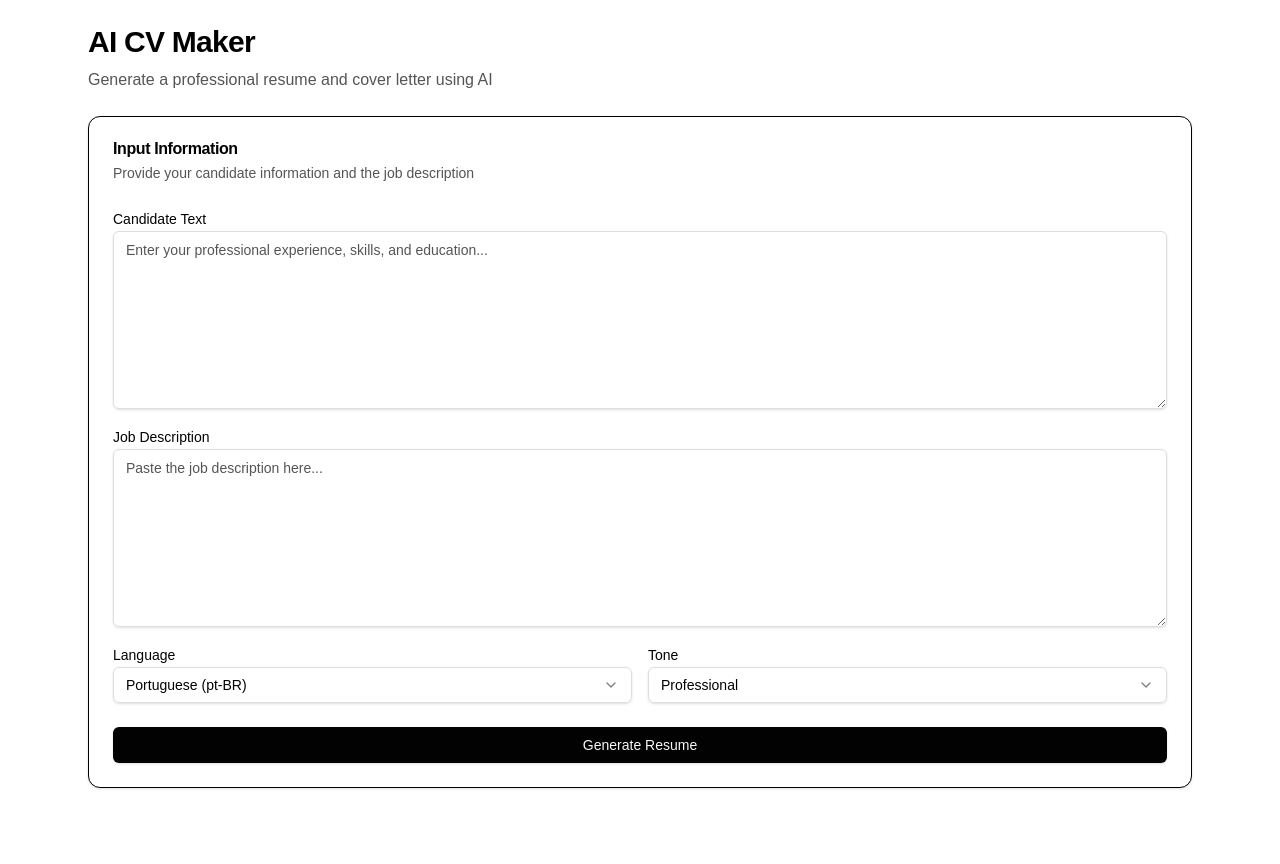
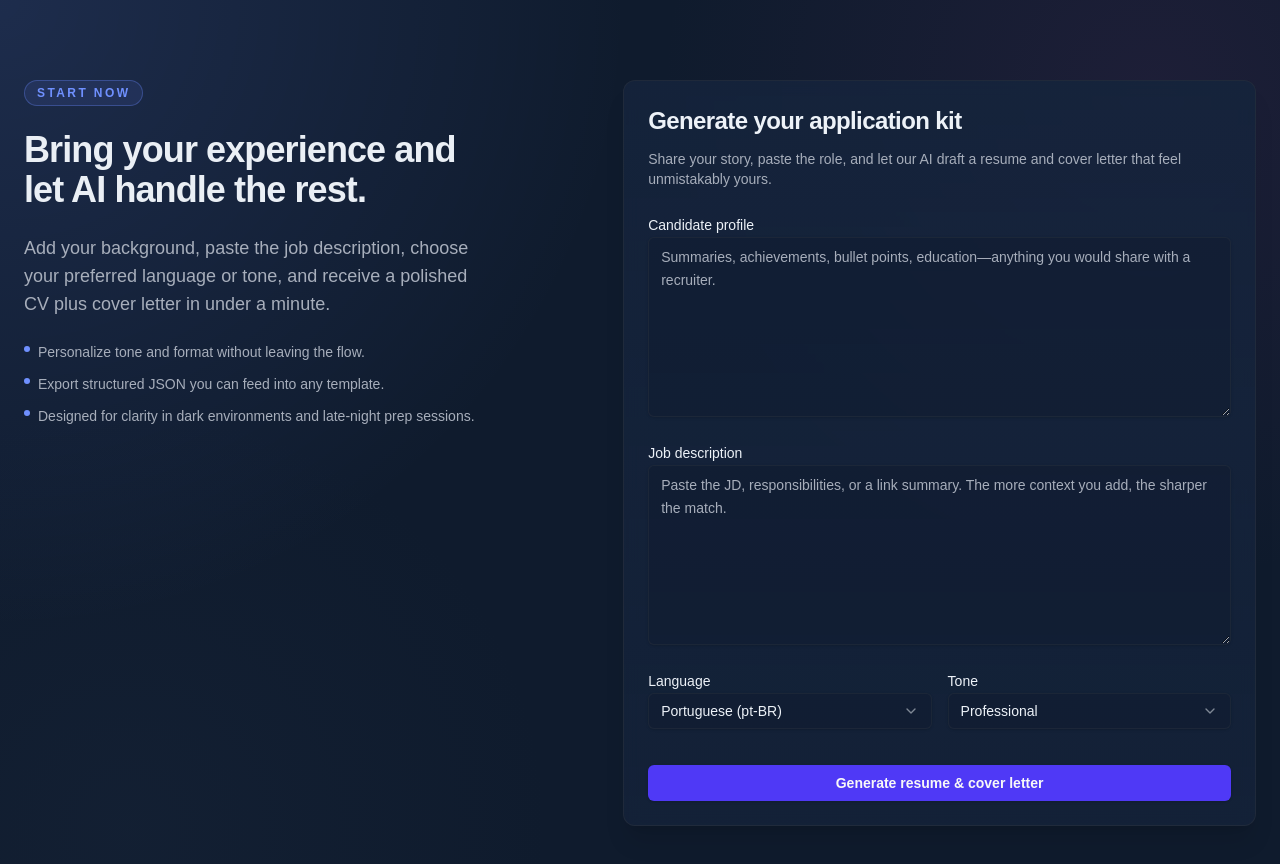
Before and after one commit to GabriellBarbosa/ai_cv_maker, a Next.js app in the folder apps/web/: page / in a window 1280 px wide. Shown: the top 864 px of the page. Before the commit the page ends 812 px from the top, so only its background shows below. Built offline with nearby package versions, Linux system fonts and the light colour scheme; no server answers.

Commit message:
style(web): Implement new style with dark theme

```diff
--- a/apps/web/app/globals.css
+++ b/apps/web/app/globals.css
@@ -1,27 +1,45 @@
 @import "tailwindcss";
 
 @theme {
-  --color-background: oklch(100% 0 0);
-  --color-foreground: oklch(9% 0 0);
-  --color-card: oklch(100% 0 0);
-  --color-card-foreground: oklch(9% 0 0);
-  --color-popover: oklch(100% 0 0);
-  --color-popover-foreground: oklch(9% 0 0);
-  --color-primary: oklch(9% 0 0);
+  --color-background: oklch(22% 0.04 260);
+  --color-foreground: oklch(95% 0.01 250);
+  --color-card: oklch(26% 0.05 260);
+  --color-card-foreground: oklch(96% 0.01 250);
+  --color-popover: oklch(26% 0.05 260);
+  --color-popover-foreground: oklch(96% 0.01 250);
+  --color-primary: oklch(69% 0.19 270);
   --color-primary-foreground: oklch(98% 0 0);
-  --color-secondary: oklch(96% 0 0);
-  --color-secondary-foreground: oklch(9% 0 0);
-  --color-muted: oklch(96% 0 0);
-  --color-muted-foreground: oklch(45% 0 0);
-  --color-accent: oklch(96% 0 0);
-  --color-accent-foreground: oklch(9% 0 0);
-  --color-destructive: oklch(60% 0.2 20);
+  --color-secondary: oklch(32% 0.05 260);
+  --color-secondary-foreground: oklch(93% 0.01 250);
+  --color-muted: oklch(28% 0.03 260);
+  --color-muted-foreground: oklch(75% 0.02 260);
+  --color-accent: oklch(37% 0.1 320);
+  --color-accent-foreground: oklch(97% 0.01 250);
+  --color-destructive: oklch(55% 0.2 28);
   --color-destructive-foreground: oklch(98% 0 0);
-  --color-border: oklch(90% 0 0);
-  --color-input: oklch(90% 0 0);
-  --color-ring: oklch(9% 0 0);
+  --color-border: oklch(30% 0.03 260);
+  --color-input: oklch(30% 0.03 260);
+  --color-ring: oklch(69% 0.19 270);
 }
 
 body {
   font-family: Arial, Helvetica, sans-serif;
+  background-color: var(--color-background);
+  color: var(--color-foreground);
+  background-image: radial-gradient(
+      900px circle at 0% 0%,
+      color-mix(in oklch, var(--color-primary) 15%, transparent),
+      transparent 70%
+    ),
+    radial-gradient(
+      700px circle at 90% 10%,
+      color-mix(in oklch, var(--color-accent) 20%, transparent),
+      transparent 70%
+    ),
+    radial-gradient(
+      600px circle at 10% 90%,
+      color-mix(in oklch, var(--color-secondary) 18%, transparent),
+      transparent 70%
+    );
+  min-height: 100vh;
 }
--- a/apps/web/app/layout.tsx
+++ b/apps/web/app/layout.tsx
@@ -10,10 +10,10 @@ export default function RootLayout({
   children,
 }: Readonly<{
   children: React.ReactNode;
-}>) {
+  }>) {
   return (
     <html lang="en">
-      <body className="antialiased">
+      <body className="antialiased min-h-screen bg-background text-foreground">
         {children}
       </body>
     </html>
--- a/apps/web/app/page.tsx
+++ b/apps/web/app/page.tsx
@@ -1,9 +1,75 @@
+import Link from "next/link";
+import { ArrowRight, FileText, Globe2, Sparkles } from "lucide-react";
+
 import { GenerateForm } from "@/components/generate-form";
+import { Button } from "@/components/ui/button";
+import { Card, CardContent, CardHeader, CardTitle } from "@/components/ui/card";
+
+const features = [
+  {
+    title: "Tailored to Every Role",
+    description:
+      "Paste the job description and our AI reshapes your experience to match the role precisely.",
+    icon: FileText,
+  },
+  {
+    title: "Cover Letters in Seconds",
+    description:
+      "Generate companion cover letters with the tone and language that feel right for each opportunity.",
+    icon: Sparkles,
+  },
+  {
+    title: "Ready for Global Applications",
+    description:
+      "Switch languages instantly and deliver polished resumes in Portuguese or English.",
+    icon: Globe2,
+  },
+];
+
+const stats = [
+  { value: "5× faster", hint: "than writing from scratch" },
+  { value: "92%", hint: "users felt more confident applying" },
+  { value: "60s", hint: "to your first polished draft" },
+];
 
 export default function Home() {
   return (
-    <div className="min-h-screen bg-background">
-      <GenerateForm />
+    <div className="relative min-h-screen overflow-hidden">
+      <main className="relative z-10 flex flex-col gap-24 pb-24 pt-20 grid gap-10 lg:grid-cols-[minmax(0,0.85fr)_minmax(0,1.15fr)]">
+        <section id="generate" className="container mx-auto px-6">
+          <div className="flex flex-col gap-6">
+            <span className="inline-flex w-fit items-center rounded-full border border-primary/30 bg-primary/10 px-3 py-1 text-xs font-semibold uppercase tracking-[0.2em] text-primary">
+              Start now
+            </span>
+            <h2 className="text-3xl font-semibold tracking-tight md:text-4xl">
+              Bring your experience and let AI handle the rest.
+            </h2>
+            <p className="text-base text-muted-foreground md:text-lg">
+              Add your background, paste the job description, choose your
+              preferred language or tone, and receive a polished CV plus cover
+              letter in under a minute.
+            </p>
+            <ul className="space-y-3 text-sm text-muted-foreground">
+              <li className="flex items-start gap-2">
+                <span className="mt-1 h-1.5 w-1.5 rounded-full bg-primary" />
+                Personalize tone and format without leaving the flow.
+              </li>
+              <li className="flex items-start gap-2">
+                <span className="mt-1 h-1.5 w-1.5 rounded-full bg-primary" />
+                Export structured JSON you can feed into any template.
+              </li>
+              <li className="flex items-start gap-2">
+                <span className="mt-1 h-1.5 w-1.5 rounded-full bg-primary" />
+                Designed for clarity in dark environments and late-night prep
+                sessions.
+              </li>
+            </ul>
+          </div>
+        </section>
+        <section id="generate" className="container mx-auto lg:px-6">
+          <GenerateForm />
+        </section>
+      </main>
     </div>
   );
 }
--- a/apps/web/components/generate-form.tsx
+++ b/apps/web/components/generate-form.tsx
@@ -5,7 +5,7 @@ import { useForm } from "react-hook-form"
 import { zodResolver } from "@hookform/resolvers/zod"
 import {
   GenerateRequestSchema,
-  type GenerateResponse
+  type GenerateResponse,
 } from "@ai-cv-maker/schemas"
 import { Button } from "@/components/ui/button"
 import { Label } from "@/components/ui/label"
@@ -84,31 +84,31 @@ export function GenerateForm() {
   }
 
   return (
-    <div className="container mx-auto max-w-6xl p-6 space-y-6">
-      <div className="space-y-2">
-        <h1 className="text-3xl font-bold tracking-tight">AI CV Maker</h1>
-        <p className="text-muted-foreground">
-          Generate a professional resume and cover letter using AI
-        </p>
-      </div>
-
+    <div className="space-y-6">
       <form onSubmit={handleSubmit(onSubmit)} className="space-y-6">
-        <Card>
-          <CardHeader>
-            <CardTitle>Input Information</CardTitle>
-            <CardDescription>
-              Provide your candidate information and the job description
+        <Card className="border border-border/70 bg-gradient-to-b from-card/90 via-card/80 to-card/70 shadow-xl backdrop-blur">
+          <CardHeader className="space-y-3">
+            <CardTitle className="text-2xl font-semibold">
+              Generate your application kit
+            </CardTitle>
+            <CardDescription className="text-sm text-muted-foreground">
+              Share your story, paste the role, and let our AI draft a resume
+              and cover letter that feel unmistakably yours.
             </CardDescription>
           </CardHeader>
-          <CardContent className="space-y-4">
-            <div className="space-y-2">
-              <Label htmlFor="candidate_text">Candidate Text</Label>
+          <CardContent className="space-y-6">
+            <div className="space-y-3">
+              <Label htmlFor="candidate_text">Candidate profile</Label>
               <Textarea
                 id="candidate_text"
-                placeholder="Enter your professional experience, skills, and education..."
-                rows={8}
+                placeholder="Summaries, achievements, bullet points, education—anything you would share with a recruiter."
+                rows={7}
                 {...register("candidate_text")}
-                className={errors.candidate_text ? "border-destructive" : ""}
+                className={`min-h-[180px] resize-y border-border/60 bg-background/40 text-sm leading-relaxed ${
+                  errors.candidate_text
+                    ? "border-destructive/70 focus-visible:ring-destructive/70"
+                    : ""
+                }`}
               />
               {errors.candidate_text && (
                 <p className="text-sm text-destructive">
@@ -117,14 +117,18 @@ export function GenerateForm() {
               )}
             </div>
 
-            <div className="space-y-2">
-              <Label htmlFor="job_text">Job Description</Label>
+            <div className="space-y-3">
+              <Label htmlFor="job_text">Job description</Label>
               <Textarea
                 id="job_text"
-                placeholder="Paste the job description here..."
-                rows={8}
+                placeholder="Paste the JD, responsibilities, or a link summary. The more context you add, the sharper the match."
+                rows={7}
                 {...register("job_text")}
-                className={errors.job_text ? "border-destructive" : ""}
+                className={`min-h-[180px] resize-y border-border/60 bg-background/40 text-sm leading-relaxed ${
+                  errors.job_text
+                    ? "border-destructive/70 focus-visible:ring-destructive/70"
+                    : ""
+                }`}
               />
               {errors.job_text && (
                 <p className="text-sm text-destructive">
@@ -133,33 +137,46 @@ export function GenerateForm() {
               )}
             </div>
 
-            <div className="grid grid-cols-2 gap-4">
-              <div className="space-y-2">
+            <div className="grid gap-4 md:grid-cols-2">
+              <div className="space-y-3">
                 <Label htmlFor="language">Language</Label>
                 <Select
                   value={language}
-                  onValueChange={(value) => setValue("language", value as "pt-BR" | "en-US")}
+                  onValueChange={(value) =>
+                    setValue("language", value as "pt-BR" | "en-US")
+                  }
                 >
-                  <SelectTrigger id="language">
+                  <SelectTrigger
+                    id="language"
+                    className="border-border/60 bg-background/40"
+                  >
                     <SelectValue placeholder="Select language" />
                   </SelectTrigger>
-                  <SelectContent>
+                  <SelectContent className="border border-border/60 bg-card">
                     <SelectItem value="pt-BR">Portuguese (pt-BR)</SelectItem>
                     <SelectItem value="en-US">English (en-US)</SelectItem>
                   </SelectContent>
                 </Select>
               </div>
 
-              <div className="space-y-2">
+              <div className="space-y-3">
                 <Label htmlFor="tone">Tone</Label>
                 <Select
                   value={tone}
-                  onValueChange={(value) => setValue("tone", value as "profissional" | "neutro" | "criativo")}
+                  onValueChange={(value) =>
+                    setValue(
+                      "tone",
+                      value as "profissional" | "neutro" | "criativo"
+                    )
+                  }
                 >
-                  <SelectTrigger id="tone">
+                  <SelectTrigger
+                    id="tone"
+                    className="border-border/60 bg-background/40"
+                  >
                     <SelectValue placeholder="Select tone" />
                   </SelectTrigger>
-                  <SelectContent>
+                  <SelectContent className="border border-border/60 bg-card">
                     <SelectItem value="profissional">Professional</SelectItem>
                     <SelectItem value="neutro">Neutral</SelectItem>
                     <SelectItem value="criativo">Creative</SelectItem>
@@ -168,17 +185,20 @@ export function GenerateForm() {
               </div>
             </div>
 
-            <Button type="submit" disabled={isLoading} className="w-full">
-              {isLoading ? "Generating..." : "Generate Resume"}
+            <Button type="submit" disabled={isLoading} className="w-full font-bold" variant={`default`}>
+              {isLoading ? "Generating..." : "Generate resume & cover letter"}
             </Button>
           </CardContent>
         </Card>
       </form>
 
       {error && (
-        <Card className="border-destructive">
+        <Card className="border border-destructive/60 bg-destructive/10">
           <CardHeader>
-            <CardTitle className="text-destructive">Error</CardTitle>
+            <CardTitle className="text-destructive">We hit a snag</CardTitle>
+            <CardDescription className="text-xs uppercase tracking-wide text-destructive/70">
+              Check your inputs or try again in a moment
+            </CardDescription>
           </CardHeader>
           <CardContent>
             <p className="text-sm text-muted-foreground">{error}</p>
@@ -187,15 +207,15 @@ export function GenerateForm() {
       )}
 
       {response && (
-        <Card>
+        <Card className="border border-border/70 bg-card/80 shadow-lg">
           <CardHeader>
-            <CardTitle>Generated Response</CardTitle>
+            <CardTitle>Generated response</CardTitle>
             <CardDescription>
-              Your resume and cover letter have been generated successfully
+              Download, fine-tune, or plug into your favourite template.
             </CardDescription>
           </CardHeader>
           <CardContent>
-            <pre className="bg-muted p-4 rounded-lg overflow-auto text-xs max-h-[600px]">
+            <pre className="max-h-[600px] overflow-auto rounded-xl border border-border/60 bg-background/40 p-4 text-xs leading-relaxed">
               {JSON.stringify(response, null, 2)}
             </pre>
           </CardContent>
--- a/apps/web/components/ui/button.tsx
+++ b/apps/web/components/ui/button.tsx
@@ -2,15 +2,15 @@ import * as React from "react"
 import { Slot } from "@radix-ui/react-slot"
 import { cva, type VariantProps } from "class-variance-authority"
 
-import { cn } from "@/lib/utils"
+import { twMerge } from "tailwind-merge"
 
 const buttonVariants = cva(
-  "inline-flex items-center justify-center gap-2 whitespace-nowrap rounded-md text-sm font-medium transition-colors focus-visible:outline-none focus-visible:ring-1 focus-visible:ring-ring disabled:pointer-events-none disabled:opacity-50 [&_svg]:pointer-events-none [&_svg]:size-4 [&_svg]:shrink-0",
+  "inline-flex items-center justify-center gap-2 whitespace-nowrap rounded-md text-sm font-medium transition-colors focus-visible:outline-none focus-visible:ring-1 focus-visible:ring-ring disabled:pointer-events-none disabled:opacity-50 [&_svg]:pointer-events-none [&_svg]:size-4 [&_svg]:shrink-0 cursor-pointer",
   {
     variants: {
       variant: {
         default:
-          "bg-primary text-primary-foreground shadow hover:bg-primary/90",
+          "bg-indigo-600 text-primary-foreground shadow hover:bg-indigo-600/90",
         destructive:
           "bg-destructive text-destructive-foreground shadow-sm hover:bg-destructive/90",
         outline:
@@ -45,7 +45,7 @@ const Button = React.forwardRef<HTMLButtonElement, ButtonProps>(
     const Comp = asChild ? Slot : "button"
     return (
       <Comp
-        className={cn(buttonVariants({ variant, size, className }))}
+        className={twMerge(buttonVariants({ variant, size, className }))}
         ref={ref}
         {...props}
       />
--- a/apps/web/components/ui/card.tsx
+++ b/apps/web/components/ui/card.tsx
@@ -1,6 +1,5 @@
 import * as React from "react"
-
-import { cn } from "@/lib/utils"
+import { twMerge } from "tailwind-merge"
 
 const Card = React.forwardRef<
   HTMLDivElement,
@@ -8,7 +7,7 @@ const Card = React.forwardRef<
 >(({ className, ...props }, ref) => (
   <div
     ref={ref}
-    className={cn(
+    className={twMerge(
       "rounded-xl border bg-card text-card-foreground shadow",
       className
     )}
@@ -23,7 +22,7 @@ const CardHeader = React.forwardRef<
 >(({ className, ...props }, ref) => (
   <div
     ref={ref}
-    className={cn("flex flex-col space-y-1.5 p-6", className)}
+    className={twMerge("flex flex-col space-y-1.5 p-6", className)}
     {...props}
   />
 ))
@@ -35,7 +34,7 @@ const CardTitle = React.forwardRef<
 >(({ className, ...props }, ref) => (
   <div
     ref={ref}
-    className={cn("font-semibold leading-none tracking-tight", className)}
+    className={twMerge("font-semibold leading-none tracking-tight", className)}
     {...props}
   />
 ))
@@ -47,7 +46,7 @@ const CardDescription = React.forwardRef<
 >(({ className, ...props }, ref) => (
   <div
     ref={ref}
-    className={cn("text-sm text-muted-foreground", className)}
+    className={twMerge("text-sm text-muted-foreground", className)}
     {...props}
   />
 ))
@@ -57,7 +56,7 @@ const CardContent = React.forwardRef<
   HTMLDivElement,
   React.HTMLAttributes<HTMLDivElement>
 >(({ className, ...props }, ref) => (
-  <div ref={ref} className={cn("p-6 pt-0", className)} {...props} />
+  <div ref={ref} className={twMerge("p-6 pt-0", className)} {...props} />
 ))
 CardContent.displayName = "CardContent"
 
@@ -67,7 +66,7 @@ const CardFooter = React.forwardRef<
 >(({ className, ...props }, ref) => (
   <div
     ref={ref}
-    className={cn("flex items-center p-6 pt-0", className)}
+    className={twMerge("flex items-center p-6 pt-0", className)}
     {...props}
   />
 ))
--- a/apps/web/components/ui/label.tsx
+++ b/apps/web/components/ui/label.tsx
@@ -1,14 +1,13 @@
-"use client"
+"use client";
 
-import * as React from "react"
-import * as LabelPrimitive from "@radix-ui/react-label"
-import { cva, type VariantProps } from "class-variance-authority"
-
-import { cn } from "@/lib/utils"
+import * as React from "react";
+import * as LabelPrimitive from "@radix-ui/react-label";
+import { cva, type VariantProps } from "class-variance-authority";
+import { twMerge } from "tailwind-merge";
 
 const labelVariants = cva(
   "text-sm font-medium leading-none peer-disabled:cursor-not-allowed peer-disabled:opacity-70"
-)
+);
 
 const Label = React.forwardRef<
   React.ElementRef<typeof LabelPrimitive.Root>,
@@ -17,10 +16,10 @@ const Label = React.forwardRef<
 >(({ className, ...props }, ref) => (
   <LabelPrimitive.Root
     ref={ref}
-    className={cn(labelVariants(), className)}
+    className={twMerge(labelVariants(), className)}
     {...props}
   />
-))
-Label.displayName = LabelPrimitive.Root.displayName
+));
+Label.displayName = LabelPrimitive.Root.displayName;
 
-export { Label }
+export { Label };
--- a/apps/web/components/ui/select.tsx
+++ b/apps/web/components/ui/select.tsx
@@ -1,16 +1,15 @@
-"use client"
+"use client";
 
-import * as React from "react"
-import * as SelectPrimitive from "@radix-ui/react-select"
-import { Check, ChevronDown, ChevronUp } from "lucide-react"
+import * as React from "react";
+import * as SelectPrimitive from "@radix-ui/react-select";
+import { Check, ChevronDown, ChevronUp } from "lucide-react";
+import { twMerge } from "tailwind-merge";
 
-import { cn } from "@/lib/utils"
+const Select = SelectPrimitive.Root;
 
-const Select = SelectPrimitive.Root
+const SelectGroup = SelectPrimitive.Group;
 
-const SelectGroup = SelectPrimitive.Group
-
-const SelectValue = SelectPrimitive.Value
+const SelectValue = SelectPrimitive.Value;
 
 const SelectTrigger = React.forwardRef<
   React.ElementRef<typeof SelectPrimitive.Trigger>,
@@ -18,7 +17,7 @@ const SelectTrigger = React.forwardRef<
 >(({ className, children, ...props }, ref) => (
   <SelectPrimitive.Trigger
     ref={ref}
-    className={cn(
+    className={twMerge(
       "flex h-9 w-full items-center justify-between whitespace-nowrap rounded-md border border-input bg-transparent px-3 py-2 text-sm shadow-sm ring-offset-background placeholder:text-muted-foreground focus:outline-none focus:ring-1 focus:ring-ring disabled:cursor-not-allowed disabled:opacity-50 [&>span]:line-clamp-1",
       className
     )}
@@ -29,8 +28,8 @@ const SelectTrigger = React.forwardRef<
       <ChevronDown className="h-4 w-4 opacity-50" />
     </SelectPrimitive.Icon>
   </SelectPrimitive.Trigger>
-))
-SelectTrigger.displayName = SelectPrimitive.Trigger.displayName
+));
+SelectTrigger.displayName = SelectPrimitive.Trigger.displayName;
 
 const SelectScrollUpButton = React.forwardRef<
   React.ElementRef<typeof SelectPrimitive.ScrollUpButton>,
@@ -38,7 +37,7 @@ const SelectScrollUpButton = React.forwardRef<
 >(({ className, ...props }, ref) => (
   <SelectPrimitive.ScrollUpButton
     ref={ref}
-    className={cn(
+    className={twMerge(
       "flex cursor-default items-center justify-center py-1",
       className
     )}
@@ -46,8 +45,8 @@ const SelectScrollUpButton = React.forwardRef<
   >
     <ChevronUp className="h-4 w-4" />
   </SelectPrimitive.ScrollUpButton>
-))
-SelectScrollUpButton.displayName = SelectPrimitive.ScrollUpButton.displayName
+));
+SelectScrollUpButton.displayName = SelectPrimitive.ScrollUpButton.displayName;
 
 const SelectScrollDownButton = React.forwardRef<
   React.ElementRef<typeof SelectPrimitive.ScrollDownButton>,
@@ -55,7 +54,7 @@ const SelectScrollDownButton = React.forwardRef<
 >(({ className, ...props }, ref) => (
   <SelectPrimitive.ScrollDownButton
     ref={ref}
-    className={cn(
+    className={twMerge(
       "flex cursor-default items-center justify-center py-1",
       className
     )}
@@ -63,9 +62,9 @@ const SelectScrollDownButton = React.forwardRef<
   >
     <ChevronDown className="h-4 w-4" />
   </SelectPrimitive.ScrollDownButton>
-))
+));
 SelectScrollDownButton.displayName =
-  SelectPrimitive.ScrollDownButton.displayName
+  SelectPrimitive.ScrollDownButton.displayName;
 
 const SelectContent = React.forwardRef<
   React.ElementRef<typeof SelectPrimitive.Content>,
@@ -74,7 +73,7 @@ const SelectContent = React.forwardRef<
   <SelectPrimitive.Portal>
     <SelectPrimitive.Content
       ref={ref}
-      className={cn(
+      className={twMerge(
         "relative z-50 max-h-96 min-w-[8rem] overflow-hidden rounded-md border bg-popover text-popover-foreground shadow-md data-[state=open]:animate-in data-[state=closed]:animate-out data-[state=closed]:fade-out-0 data-[state=open]:fade-in-0 data-[state=closed]:zoom-out-95 data-[state=open]:zoom-in-95 data-[side=bottom]:slide-in-from-top-2 data-[side=left]:slide-in-from-right-2 data-[side=right]:slide-in-from-left-2 data-[side=top]:slide-in-from-bottom-2",
         position === "popper" &&
           "data-[side=bottom]:translate-y-1 data-[side=left]:-translate-x-1 data-[side=right]:translate-x-1 data-[side=top]:-translate-y-1",
@@ -85,7 +84,7 @@ const SelectContent = React.forwardRef<
     >
       <SelectScrollUpButton />
       <SelectPrimitive.Viewport
-        className={cn(
+        className={twMerge(
           "p-1",
           position === "popper" &&
             "h-[var(--radix-select-trigger-height)] w-full min-w-[var(--radix-select-trigger-width)]"
@@ -96,8 +95,8 @@ const SelectContent = React.forwardRef<
       <SelectScrollDownButton />
     </SelectPrimitive.Content>
   </SelectPrimitive.Portal>
-))
-SelectContent.displayName = SelectPrimitive.Content.displayName
+));
+SelectContent.displayName = SelectPrimitive.Content.displayName;
 
 const SelectLabel = React.forwardRef<
   React.ElementRef<typeof SelectPrimitive.Label>,
@@ -105,11 +104,11 @@ const SelectLabel = React.forwardRef<
 >(({ className, ...props }, ref) => (
   <SelectPrimitive.Label
     ref={ref}
-    className={cn("px-2 py-1.5 text-sm font-semibold", className)}
+    className={twMerge("px-2 py-1.5 text-sm font-semibold", className)}
     {...props}
   />
-))
-SelectLabel.displayName = SelectPrimitive.Label.displayName
+));
+SelectLabel.displayName = SelectPrimitive.Label.displayName;
 
 const SelectItem = React.forwardRef<
   React.ElementRef<typeof SelectPrimitive.Item>,
@@ -117,7 +116,7 @@ const SelectItem = React.forwardRef<
 >(({ className, children, ...props }, ref) => (
   <SelectPrimitive.Item
     ref={ref}
-    className={cn(
+    className={twMerge(
       "relative flex w-full cursor-default select-none items-center rounded-sm py-1.5 pl-2 pr-8 text-sm outline-none focus:bg-accent focus:text-accent-foreground data-[disabled]:pointer-events-none data-[disabled]:opacity-50",
       className
     )}
@@ -130,8 +129,8 @@ const SelectItem = React.forwardRef<
     </span>
     <SelectPrimitive.ItemText>{children}</SelectPrimitive.ItemText>
   </SelectPrimitive.Item>
-))
-SelectItem.displayName = SelectPrimitive.Item.displayName
+));
+SelectItem.displayName = SelectPrimitive.Item.displayName;
 
 const SelectSeparator = React.forwardRef<
   React.ElementRef<typeof SelectPrimitive.Separator>,
@@ -139,11 +138,11 @@ const SelectSeparator = React.forwardRef<
 >(({ className, ...props }, ref) => (
   <SelectPrimitive.Separator
     ref={ref}
-    className={cn("-mx-1 my-1 h-px bg-muted", className)}
+    className={twMerge("-mx-1 my-1 h-px bg-muted", className)}
     {...props}
   />
-))
-SelectSeparator.displayName = SelectPrimitive.Separator.displayName
+));
+SelectSeparator.displayName = SelectPrimitive.Separator.displayName;
 
 export {
   Select,
@@ -156,4 +155,4 @@ export {
   SelectSeparator,
   SelectScrollUpButton,
   SelectScrollDownButton,
-}
+};
--- a/apps/web/components/ui/textarea.tsx
+++ b/apps/web/components/ui/textarea.tsx
@@ -1,23 +1,22 @@
-import * as React from "react"
+import * as React from "react";
+import { twMerge } from "tailwind-merge";
 
-import { cn } from "@/lib/utils"
-
-type TextareaProps = React.TextareaHTMLAttributes<HTMLTextAreaElement>
+type TextareaProps = React.TextareaHTMLAttributes<HTMLTextAreaElement>;
 
 const Textarea = React.forwardRef<HTMLTextAreaElement, TextareaProps>(
   ({ className, ...props }, ref) => {
     return (
       <textarea
-        className={cn(
+        className={twMerge(
           "flex min-h-[60px] w-full rounded-md border border-input bg-transparent px-3 py-2 text-base shadow-sm placeholder:text-muted-foreground focus-visible:outline-none focus-visible:ring-1 focus-visible:ring-ring disabled:cursor-not-allowed disabled:opacity-50 md:text-sm",
           className
         )}
         ref={ref}
         {...props}
       />
-    )
+    );
   }
-)
-Textarea.displayName = "Textarea"
+);
+Textarea.displayName = "Textarea";
 
-export { Textarea }
+export { Textarea };
```
